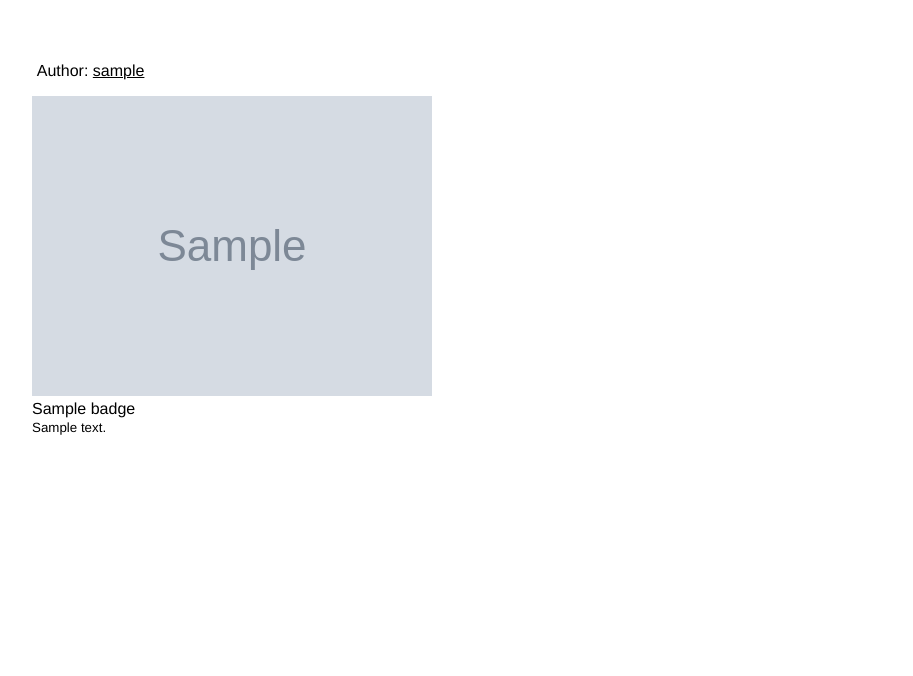
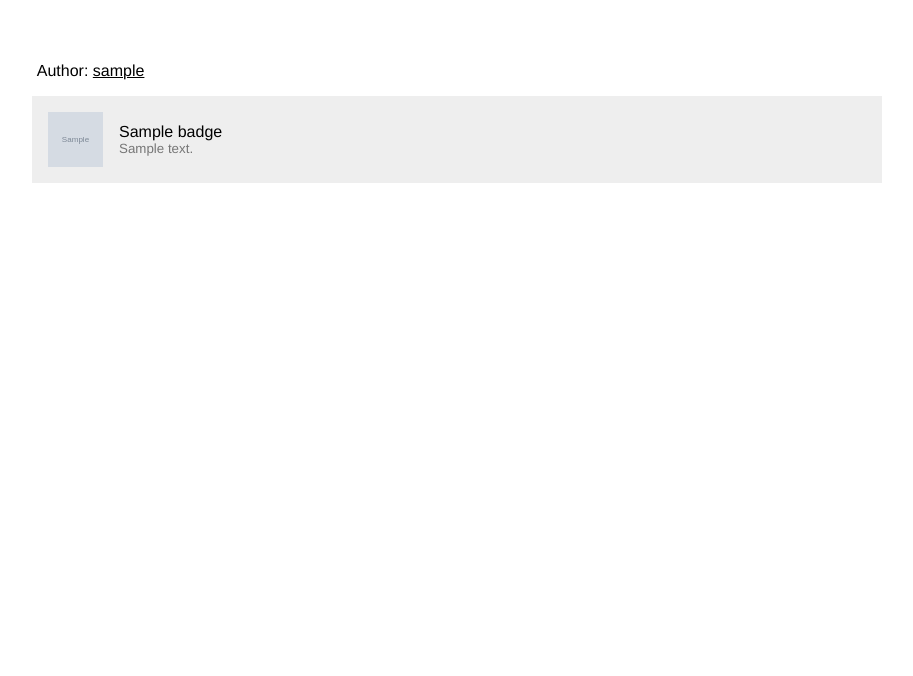
Before and after one commit to beucismis/ozgursozluk, a Flask app: template src/ozgursozluk/templates/author-badges.html in a window 1280 px wide. Shown: the part 54-730 px from the top of the page, without its empty margins (183-1096 px from the left). Run offline with Flask 3, Linux system fonts and the light colour scheme; the template is opened without the code that fills it: most values are stand-ins (such as "Sample title", 1, 10 or a date in 2020); grey boxes marked "Sample" are stand-in pictures; parts of the project's set-up code (start-up, migrations or seed data) failed here and were passed over.

Commit message:
Update style.css

```diff
--- a/src/ozgursozluk/static/style.css
+++ b/src/ozgursozluk/static/style.css
@@ -176,6 +176,7 @@ nav {
 }
 
 .entry-container-items {
+    opacity: 0.8;
     text-align: right;
     padding-top: 0.5rem;
 }
@@ -231,6 +232,43 @@ nav {
 .about-container a,
 .settings-container a {
     text-decoration: underline;
+}
+
+.author-badges-container {
+    padding: 1rem;
+    margin: 0.5rem auto;
+    text-decoration: none;
+    justify-content: space-between;
+    background-color: var(--entry-bg);
+}
+
+.author-badge-container {
+    display: flex;
+    padding-bottom: 1rem;
+}
+
+.author-badge-container:last-child {
+    display: flex;
+    padding-bottom: 0;
+}
+
+.badge-box {
+    display: flex;
+    flex-direction: column;
+    justify-content: center;
+}
+
+.badge-box:last-child {
+    padding-left: 1rem;
+}
+
+.author-badge-icon {
+    width: 55px;
+    height: 55px;
+}
+
+.author-badge-description {
+    opacity: 0.5;
 }
 
 .about-container {
@@ -440,3 +478,7 @@ a.b {
 sup.ab a {
     color: var(--entry-link-fg);
 }
+
+div.content {
+    word-wrap: break-word;
+}
```
